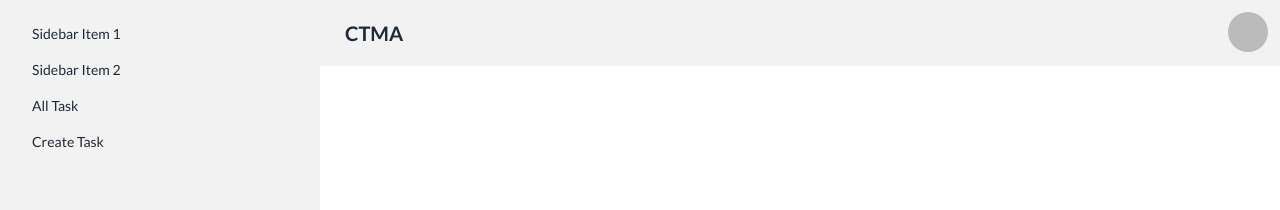
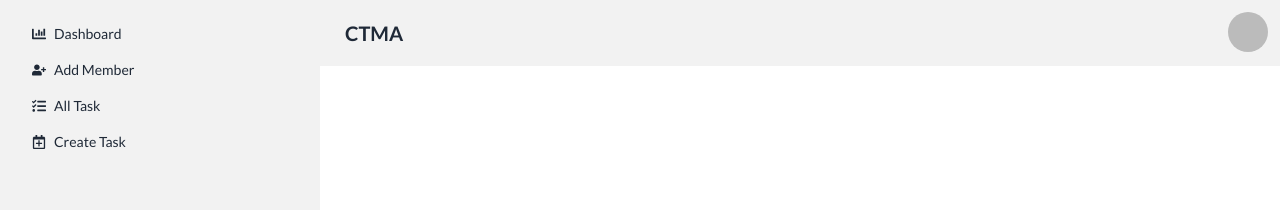
Before and after one commit to mehedihasan-ofc/collaborative-task-management-app-client, a React (Vite) app: page / in a window 1280 px wide. Shown: the top 210 px of the page. Built offline with nearby package versions, Linux system fonts and the light colour scheme; no server answers; sample sign-in values are in the browser's storage.

Commit message:
Added dasboard and add member component

```diff
--- a/src/layouts/MainLayout.jsx
+++ b/src/layouts/MainLayout.jsx
@@ -2,6 +2,7 @@ import React, { useContext } from 'react';
 import { Link, Outlet } from 'react-router-dom';
 import { AuthContext } from '../providers/AuthProvider';
 import { toast } from 'react-hot-toast';
+import { FaChartBar, FaRegCalendarPlus, FaTasks, FaUserPlus } from "react-icons/fa";
 
 const MainLayout = () => {
 
@@ -97,10 +98,10 @@ const MainLayout = () => {
                     <label htmlFor="my-drawer-2" className="drawer-overlay"></label>
                     <ul className="menu p-4 w-80 min-h-full bg-base-200 text-base-content">
                         {/* Sidebar content here */}
-                        <li><a>Sidebar Item 1</a></li>
-                        <li><a>Sidebar Item 2</a></li>
-                        <li><Link to="/all-task">All Task</Link></li>
-                        <li><Link to="/create-task">Create Task</Link></li>
+                        <li><Link to="/dashboard"><FaChartBar />Dashboard</Link></li>
+                        <li><Link to="/add-member"><FaUserPlus />Add Member</Link></li>
+                        <li><Link to="/all-task"><FaTasks />All Task</Link></li>
+                        <li><Link to="/create-task"><FaRegCalendarPlus />Create Task</Link></li>
                     </ul>
 
                 </div>
--- /dev/null
+++ b/src/pages/Home/Dashboard/Dashboard.jsx
@@ -0,0 +1,11 @@
+import React from 'react';
+
+const Dashboard = () => {
+    return (
+        <div>
+            Dashboard
+        </div>
+    );
+};
+
+export default Dashboard;
--- a/src/routes/Routes.jsx
+++ b/src/routes/Routes.jsx
@@ -7,6 +7,7 @@ import PrivateRoute from "./PrivateRoute";
 import Profile from "../pages/Home/Profile/Profile";
 import CreateTask from "../pages/Home/CreateTask/CreateTask";
 import AllTask from "../pages/Home/AllTask/AllTask";
+import Dashboard from "../pages/Home/Dashboard/Dashboard";
 
 const router = createBrowserRouter([
     {
@@ -20,6 +21,10 @@ const router = createBrowserRouter([
             {
                 path: "/profile",
                 element: <Profile />
+            },
+            {
+                path: "/dashboard",
+                element: <Dashboard />
             },
             {
                 path: "/all-task",
```
